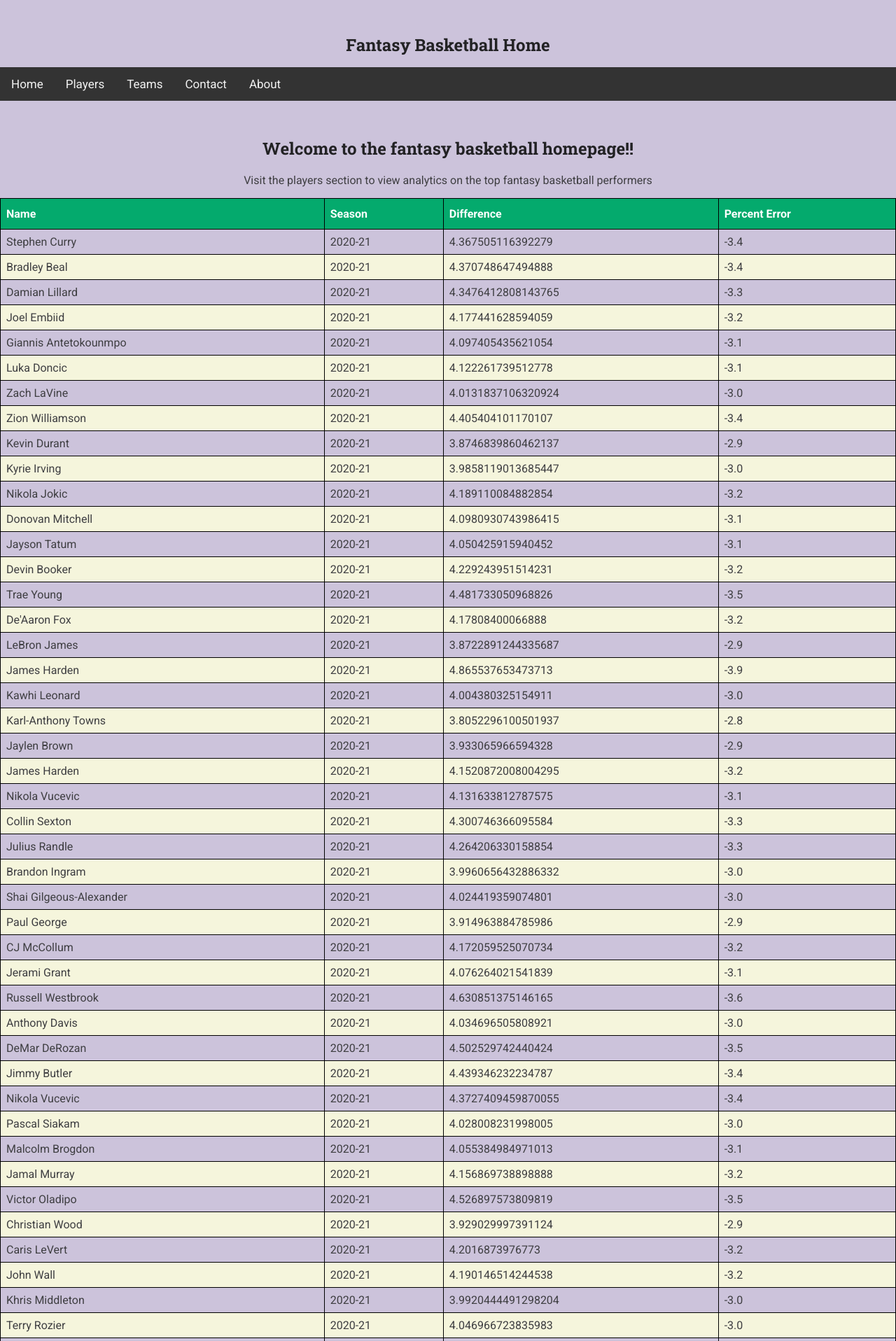
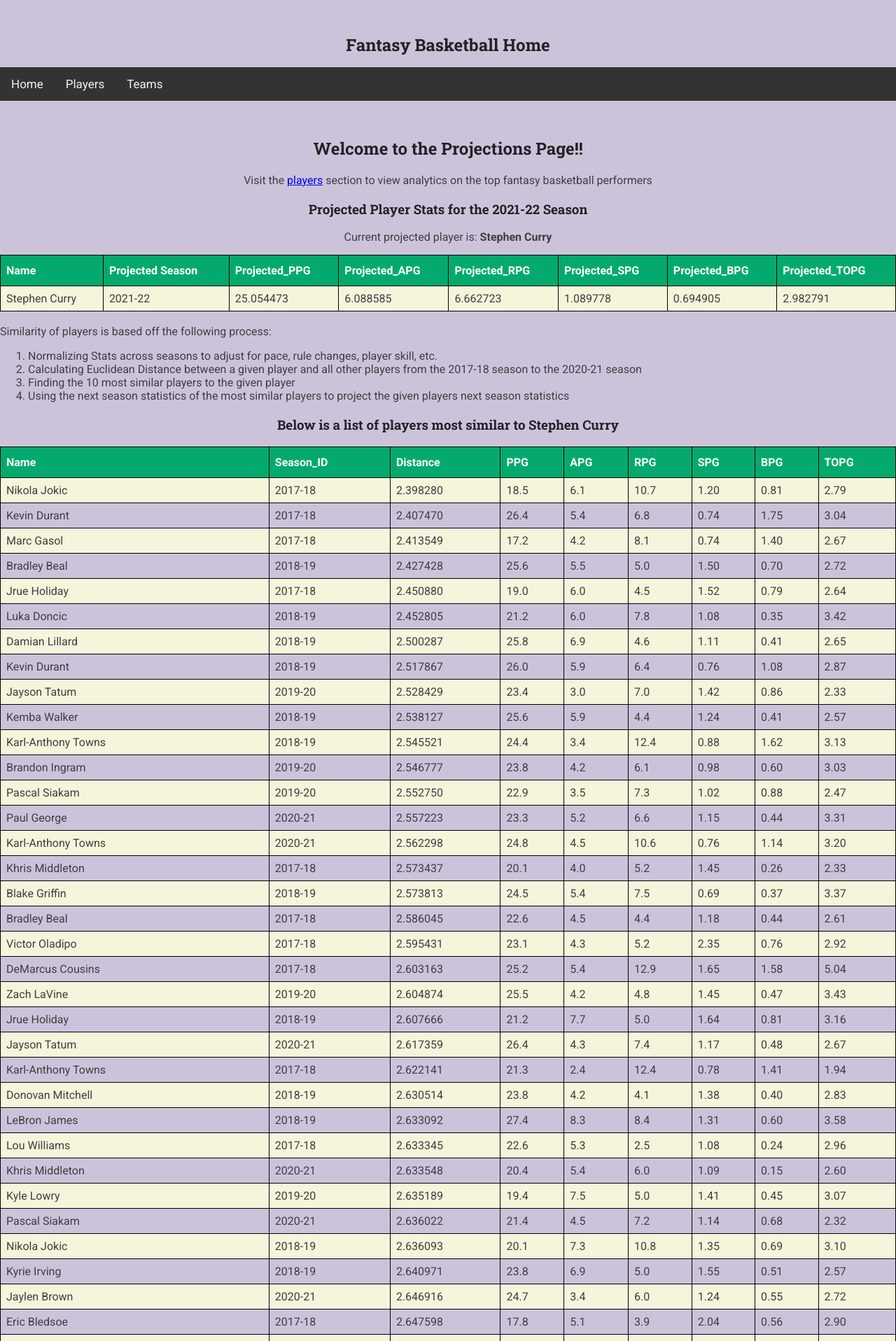
Before and after one commit to JobanD/Fantasy_Basketball-V2.0, a Django app: page / in a window 1280 px wide. Shown: the top 1916 px of the page at 70% size. Run offline with Django 3.2, Linux system fonts and the light colour scheme; data comes from the database, SQL or seed files in the repository; parts of the project's set-up code (start-up, migrations or seed data) failed here and were passed over.

Commit message:
Projections model is implemented

```diff
--- a/main/predictionFunctions.py
+++ b/main/predictionFunctions.py
@@ -1,3 +1,4 @@
+from os import error
 import pandas as pd
 import numpy as np
 import scipy.stats as stats
@@ -60,19 +61,27 @@ def find_player(name, season, df):
 # Return distance vectors for any given player to find most similar within given dataframe
 def compare(player_name, season_id, df):
 
+    # If player doesn't exist return
+    if (((df['Season_ID'] == season_id) & (df['Name'] == player_name)).any() == False):
+        return
+
     # Where distance vectors will be stored
     player_dist = []
 
+    # Use list if different stats should have different weights
+    # IMPORTANT: Keep list as long as list of stats being counted
+    weighted_nums = [ 1, 1, 1.5, 1.5, 0.5, 1, 1, 1, 1]
+
     # Create vector for current players normalized stats
     current_player_vector = np.array([
-        (df.loc[(df['Name'] == player_name) & (df['Season_ID'] == season_id), 'MPG_norm']),
+        #(df.loc[(df['Name'] == player_name) & (df['Season_ID'] == season_id), 'MPG_norm']),
         (df.loc[(df['Name'] == player_name) & (df['Season_ID'] == season_id), 'FTA_norm']),
-        (df.loc[(df['Name'] == player_name) & (df['Season_ID'] == season_id), 'FTp_norm']),
+        #(df.loc[(df['Name'] == player_name) & (df['Season_ID'] == season_id), 'FTp_norm']),
         (df.loc[(df['Name'] == player_name) & (df['Season_ID'] == season_id), 'FGA2_norm']),
-        (df.loc[(df['Name'] == player_name) & (df['Season_ID'] == season_id), 'FG2p_norm']),
+        #(df.loc[(df['Name'] == player_name) & (df['Season_ID'] == season_id), 'FG2p_norm']),
         (df.loc[(df['Name'] == player_name) & (df['Season_ID'] == season_id), 'FGA3_norm']),
-        (df.loc[(df['Name'] == player_name) & (df['Season_ID'] == season_id), 'FG3p_norm']),
-        (df.loc[(df['Name'] == player_name) & (df['Season_ID'] == season_id), 'EFG_norm']),
+        #(df.loc[(df['Name'] == player_name) & (df['Season_ID'] == season_id), 'FG3p_norm']),
+        #(df.loc[(df['Name'] == player_name) & (df['Season_ID'] == season_id), 'EFG_norm']),
         (df.loc[(df['Name'] == player_name) & (df['Season_ID'] == season_id), 'PPG_norm']),
         (df.loc[(df['Name'] == player_name) & (df['Season_ID'] == season_id), 'RPG_norm']),
         (df.loc[(df['Name'] == player_name) & (df['Season_ID'] == season_id), 'APG_norm']),
@@ -84,14 +93,14 @@ def compare(player_name, season_id, df):
     # iterate through other players and compare each players vector to our given player
     for row in df.itertuples():
         compared_player_vector = np.array([
-            row.MPG_norm,
+            #row.MPG_norm,
             row.FTA_norm,
-            row.FTp_norm,
+            #row.FTp_norm,
             row.FGA2_norm,
-            row.FG2p_norm,
+            #row.FG2p_norm,
             row.FGA3_norm,
-            row.FG3p,
-            row.EFG_norm,
+            #row.FG3p,
+            #row.EFG_norm,
             row.PPG_norm,
             row.RPG_norm,
             row.APG_norm,
@@ -100,13 +109,81 @@ def compare(player_name, season_id, df):
             row.TOPG_norm
         ])
 
+        # Vectorize euclidean distance so we can work with it, calc Percent Error and store player name/season
         vfunc = np.vectorize(calc_distance)
         distance_vect = vfunc(current_player_vector, compared_player_vector)
-        num = np.sum((distance_vect)) / len(distance_vect)
+        weighted_dist = distance_vect * weighted_nums                               # USE if using weighted stats
+        num = np.sum(np.abs(distance_vect)) / len(distance_vect)
+        weighted_num = np.sum(np.abs(weighted_dist)) / len(distance_vect)
         percent_error = round((1-num),1)
+
         player = row.Name
         season = row.Season_ID
-        player_compare_info = [str(player),str(season),num,percent_error]
-        player_dist.append(player_compare_info)
+        player_compare_info = [str(player), str(season), num, percent_error]
+        player_dist.append(weighted_num)
 
-    return player_dist
+    df['Distance'] = player_dist
+
+    # Rank by shortest distance to find most similar players
+    ranked_df = df.sort_values('Distance')
+
+    return ranked_df
+
+def project_stats(player_name, season_id, df):
+
+    # If player doesn't exist return
+    if (((df['Season_ID'] == season_id) & (df['Name'] == player_name)).any() == False):
+        return
+
+    ranked_df = compare(player_name, season_id, df)
+
+    seasons = [
+        '2017-18',
+        '2018-19',
+        '2019-20',
+        '2020-21',
+        '2021-22'
+    ]
+
+    stats = [
+        'MPG',
+        'FTA',
+        'FTp',
+        'FGA2',
+        'FG2p',
+        'FGA3',
+        'FG3p',
+        'EFG',
+        'PPG',
+        'RPG',
+        'APG',
+        'SPG',
+        'BPG',
+        'TOPG'
+    ]
+
+    projected_stats = {}
+
+    for col in stats:
+        sum_stat = 0
+        sum_weight = 0
+        # Loop through top 10 most similar players
+        for index, row in ranked_df.iloc[1:11].iterrows():
+            # Skip if season is 2020-21 because then the player has no next season
+            if row.Season_ID == '2020-21':
+                continue
+            # Get next season
+            weight = (1/row.Distance)
+            next_season = seasons[(seasons.index(row.Season_ID) + 1)]
+            # Find players next season, skip if doesn't exist
+            next_player = find_player(row.Name, next_season, ranked_df)
+            if next_player == None:
+                continue
+            sum_stat += getattr(next_player, col) * weight
+            sum_weight += weight
+        projected_stats['Name'] = player_name
+        projected_stats['Projected Season'] = seasons[(seasons.index(season_id) +1 )]
+        projected_stats['Projected_' + col] = (sum_stat / sum_weight)
+
+    df_projected_stats = pd.DataFrame([projected_stats])
+    return df_projected_stats
--- a/main/static/main/styles/home.css
+++ b/main/static/main/styles/home.css
@@ -3,7 +3,8 @@
   text-align: center;
 }
 
-p {
+p,
+h3 {
   width: 100%;
   text-align: center;
 }
@@ -19,7 +20,7 @@ table th {
   padding: 8px;
 }
 
-table tr:nth-child(even) {
+table tr:nth-child(odd) {
   background-color: beige;
 }
 
--- a/main/templates/main/base/base.html
+++ b/main/templates/main/base/base.html
@@ -20,8 +20,6 @@
             <a class="{% if url_name == 'main' %}active{% endif %}" href="/">Home</a>
             <a class="{% if url_name == 'players' %}active{% endif %}" href="/players" id="players-button">Players</a>
             <a class="{% if url_name == 'teams' %}active{% endif %}" href="/teams">Teams</a>
-            <a class="{% if url_name == 'home' %}active{% endif %}" href="#contact">Contact</a>
-            <a class="{% if url_name == 'home' %}active{% endif %}" href="#about">About</a>
           </div>
         {% endwith %}
       {% endblock %}
--- a/main/templates/main/index.html
+++ b/main/templates/main/index.html
@@ -9,8 +9,8 @@
 {% block main_heading %}Fantasy Basketball Home{% endblock  %}
 
 {% block body %}
-    <h2 class="home_body_header">Welcome to the fantasy basketball homepage!!</h2>
-    <p>Visit the players section to view analytics on the top fantasy basketball performers</p>
+    <h2 class="home_body_header">Welcome to the Projections Page!!</h2>
+    <p>Visit the <a href="/players">players</a> section to view analytics on the top fantasy basketball performers</p>
 
     {% for message in messages%}
         <div class="alert alert-{{ message.tags }} alert-dismissable fade show" role="alert">
@@ -21,8 +21,27 @@
         </div>
     {% endfor %}
 
-    {{ df_compare_final|safe }}
-    <!-- {{ df21finalNorm|safe }}
-    <h2>BREAK</h2>
-    {{ df20finalNorm|safe }} -->
+    <div class="Projected-Player">
+
+        <h3>Projected Player Stats for the 2021-22 Season</h3>
+        <p>Current projected player is: <strong>{{ testing_player }}</strong></p>
+
+        {{ df_projected_stats|safe }}
+    </div>
+    <br>
+    <span>Similarity of players is based off the following process:</span>
+    <ol>
+        <li> Normalizing Stats across seasons to adjust for pace, rule changes, player skill, etc.</li>
+        <li> Calculating Euclidean Distance between a given player and all other players from the 2017-18 season to the 2020-21 season</li>
+        <li> Finding the 10 most similar players to the given player </li>
+        <li> Using the next season statistics of the most similar players to project the given players next season statistics </li>
+    </ol>
+
+    <div class="Projections-List">
+        <h3>Below is a list of players most similar to {{ testing_player }}</h3>
+        {{ df_compare_final|safe }}
+        <!-- {{ df21finalNorm|safe }}
+        <h2>BREAK</h2>
+        {{ df20finalNorm|safe }} -->
+    </div>
 {% endblock  %}
--- a/main/views.py
+++ b/main/views.py
@@ -79,6 +79,14 @@ def index(request):
     df18_norm = pfunc.normalize_df(df18)
     df18_norm.insert(1,"Season_ID", "2017-18")
 
+    # Merge tables into master table
+    merged_df = pd.concat([df21_norm, df20_norm, df19_norm, df18_norm], axis=0)
+
+    # merged_df = pfunc.clean(merged_df)
+    merged_df = merged_df.dropna(how='any')
+    min_gp = 10
+    merged_df = merged_df[merged_df['GP'] > min_gp]
+
 
     # Create html table(s) for displaying
     df21finalNorm = df21_norm.to_html(index=False, justify='center', columns = [
@@ -88,16 +96,30 @@ def index(request):
         'Index', 'Season_ID', 'Name', 'Team', 'Position', 'GP', 'MPG', 'PPG', 'APG', 'RPG', 'SPG', 'BPG', 'FTp', 'TOPG', 'PPG_norm'
     ])
 
+    testing_player = "Stephen Curry"
 
-    test = pfunc.compare("Bradley Beal", "2020-21", df21_norm)
+    test = pfunc.compare(testing_player, "2020-21", merged_df)
 
-    numpy_compare = np.array(test)
-    df_compare = pd.DataFrame(numpy_compare, columns=["Name", "Season", "Difference", "Percent Error"])
+    projected_stats = pfunc.project_stats(testing_player, '2020-21', merged_df)
 
-    df_compare_final = df_compare.to_html(index=False, justify='center', columns = [
-        "Name", "Season", "Difference", "Percent Error"
+    # numpy_compare = np.array(test)
+    # df_compare = pd.DataFrame(numpy_compare, columns=["Name", "Season", "Difference", "Percent Error"])
+
+    df_compare_final = test.to_html(index=False, justify='center', columns = [
+        "Name", "Season_ID", "Distance", 'PPG', 'APG', 'RPG', 'SPG', 'BPG', 'TOPG'
+    ])
+
+    df_projected_stats = projected_stats.to_html(index=False, justify='center', columns = [
+        'Name', 'Projected Season', 'Projected_PPG', 'Projected_APG', 'Projected_RPG', 'Projected_SPG', 'Projected_BPG', 'Projected_TOPG'
     ])
 
 
-    context = {'df21': df21, 'df21_norm': df21_norm, 'df21finalNorm': df21finalNorm, 'df20finalNorm': df20finalNorm, 'df_compare_final': df_compare_final}
+    context = {
+        'df21': df21,
+        'df21_norm': df21_norm,
+        'df21finalNorm': df21finalNorm,
+        'df20finalNorm': df20finalNorm,
+        'df_compare_final': df_compare_final,
+        'df_projected_stats': df_projected_stats,
+        'testing_player': testing_player}
     return render(request, 'main/index.html', context)       # Path is relative from templates directory
```
